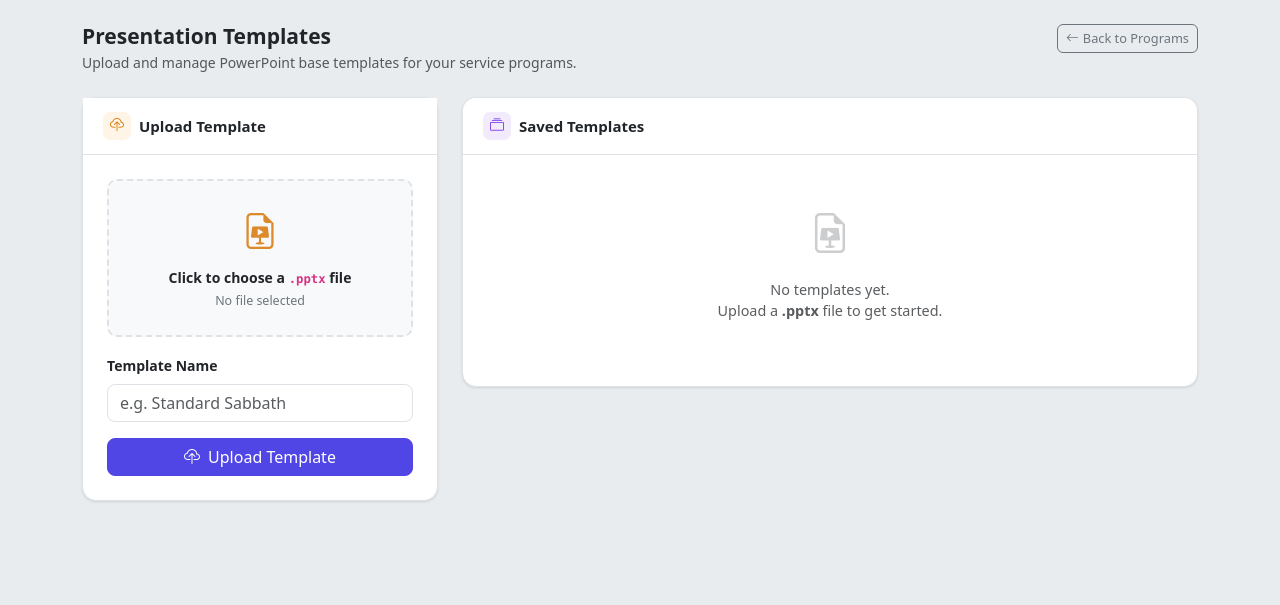
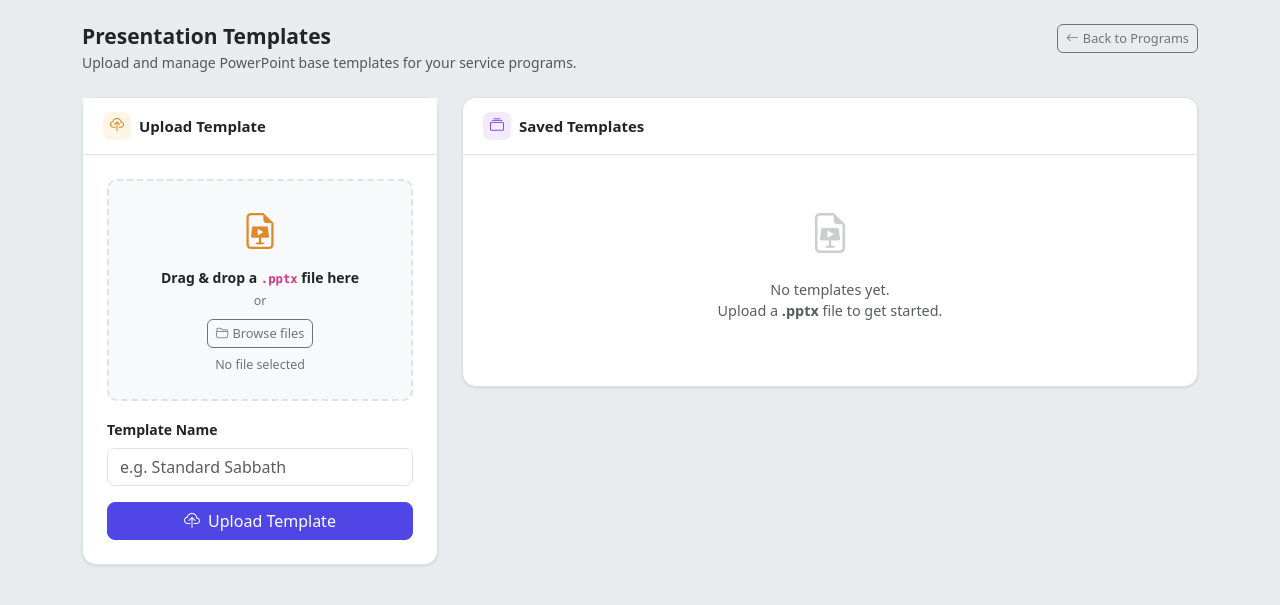
Before and after one commit to rykovv/selah, a FastAPI app: page /templates_manager in a window 1280 px wide. Shown: the part 57-662 px from the top of the page. Run offline with FastAPI, Linux system fonts and the light colour scheme; some libraries are stand-ins or nearby versions.

Commit message:
add real drag & drop to the template upload zone
The dashed zone looked like a drop target but was click-only. Dropping
a .pptx now fills the file input, with a dragover highlight state, a
visible Browse button, .pptx validation on drop, and the template name
auto-suggested from the file name.

Co-Authored-By: Claude Fable 5 <noreply@anthropic.com>

```diff
--- a/src/vmix-church-service-manager/templates/base.html
+++ b/src/vmix-church-service-manager/templates/base.html
@@ -496,6 +496,13 @@
             background: var(--cm-amber-bg);
         }
 
+        .cm-upload-zone.cm-dragover {
+            border-color: var(--cm-amber);
+            border-style: solid;
+            background: var(--cm-amber-bg);
+            box-shadow: 0 0 0 4px var(--cm-amber-bg);
+        }
+
         /* ─── Dashboard order-of-service rows ─── */
         .cm-oos-row {
             display: flex;
--- a/src/vmix-church-service-manager/templates/templates_manager.html
+++ b/src/vmix-church-service-manager/templates/templates_manager.html
@@ -29,13 +29,19 @@
             <form action="/templates/upload" method="post" enctype="multipart/form-data"
                 class="p-4 d-flex flex-column gap-3">
 
-                <!-- Clickable file-pick zone -->
-                <label for="tmpl-file-input" class="cm-upload-zone d-block" style="cursor: pointer;">
+                <!-- Drag & drop / click file-pick zone -->
+                <label for="tmpl-file-input" id="tmpl-drop-zone" class="cm-upload-zone d-block" style="cursor: pointer;">
                     <i class="bi bi-file-earmark-slides"
                         style="font-size: 2.25rem; color: var(--cm-amber); opacity: 0.85; display: block; margin-bottom: 0.5rem;"></i>
                     <p class="mb-1 fw-semibold" style="font-size: 0.875rem; color: var(--bs-body-color);">
-                        Click to choose a <code>.pptx</code> file
+                        Drag &amp; drop a <code>.pptx</code> file here
                     </p>
+                    <p class="mb-2 text-secondary" style="font-size: 0.78rem;">
+                        or
+                    </p>
+                    <span class="btn btn-sm btn-outline-secondary d-inline-flex align-items-center gap-1 mb-2">
+                        <i class="bi bi-folder2-open"></i> Browse files
+                    </span>
                     <p class="mb-0 text-secondary" id="tmpl-file-label" style="font-size: 0.78rem;">
                         No file selected
                     </p>
@@ -55,11 +61,71 @@
                 </button>
 
                 <script>
-                    document.getElementById('tmpl-file-input').addEventListener('change', function () {
+                    (function () {
+                        var zone = document.getElementById('tmpl-drop-zone');
+                        var input = document.getElementById('tmpl-file-input');
                         var lbl = document.getElementById('tmpl-file-label');
-                        lbl.textContent = this.files[0] ? this.files[0].name : 'No file selected';
-                        lbl.style.color = this.files[0] ? 'var(--cm-amber)' : '';
-                    });
+                        var nameInput = document.querySelector('input[name="name"]');
+                        var dragDepth = 0;
+
+                        function showSelection() {
+                            var file = input.files[0];
+                            lbl.textContent = file ? file.name : 'No file selected';
+                            lbl.style.color = file ? 'var(--cm-amber)' : '';
+                            // Suggest a template name from the file name
+                            if (file && nameInput && !nameInput.value.trim()) {
+                                nameInput.value = file.name.replace(/\.pptx$/i, '').replace(/[_-]+/g, ' ').trim();
+                            }
+                        }
+
+                        function showError(msg) {
+                            lbl.textContent = msg;
+                            lbl.style.color = 'var(--bs-danger)';
+                        }
+
+                        input.addEventListener('change', showSelection);
+
+                        zone.addEventListener('dragenter', function (e) {
+                            e.preventDefault();
+                            dragDepth++;
+                            zone.classList.add('cm-dragover');
+                        });
+                        zone.addEventListener('dragover', function (e) {
+                            e.preventDefault();  // required to allow dropping
+                        });
+                        zone.addEventListener('dragleave', function () {
+                            if (--dragDepth <= 0) {
+                                dragDepth = 0;
+                                zone.classList.remove('cm-dragover');
+                            }
+                        });
+                        zone.addEventListener('drop', function (e) {
+                            e.preventDefault();
+                            dragDepth = 0;
+                            zone.classList.remove('cm-dragover');
+
+                            var file = null;
+                            for (var i = 0; i < e.dataTransfer.files.length; i++) {
+                                if (/\.pptx$/i.test(e.dataTransfer.files[i].name)) {
+                                    file = e.dataTransfer.files[i];
+                                    break;
+                                }
+                            }
+                            if (!file) {
+                                showError('Only .pptx files are supported');
+                                return;
+                            }
+                            var dt = new DataTransfer();
+                            dt.items.add(file);
+                            input.files = dt.files;
+                            showSelection();
+                        });
+
+                        // Dropping outside the zone would make the browser
+                        // navigate away to open the file — neutralize that.
+                        document.addEventListener('dragover', function (e) { e.preventDefault(); });
+                        document.addEventListener('drop', function (e) { e.preventDefault(); });
+                    })();
                 </script>
 
             </form>
```
